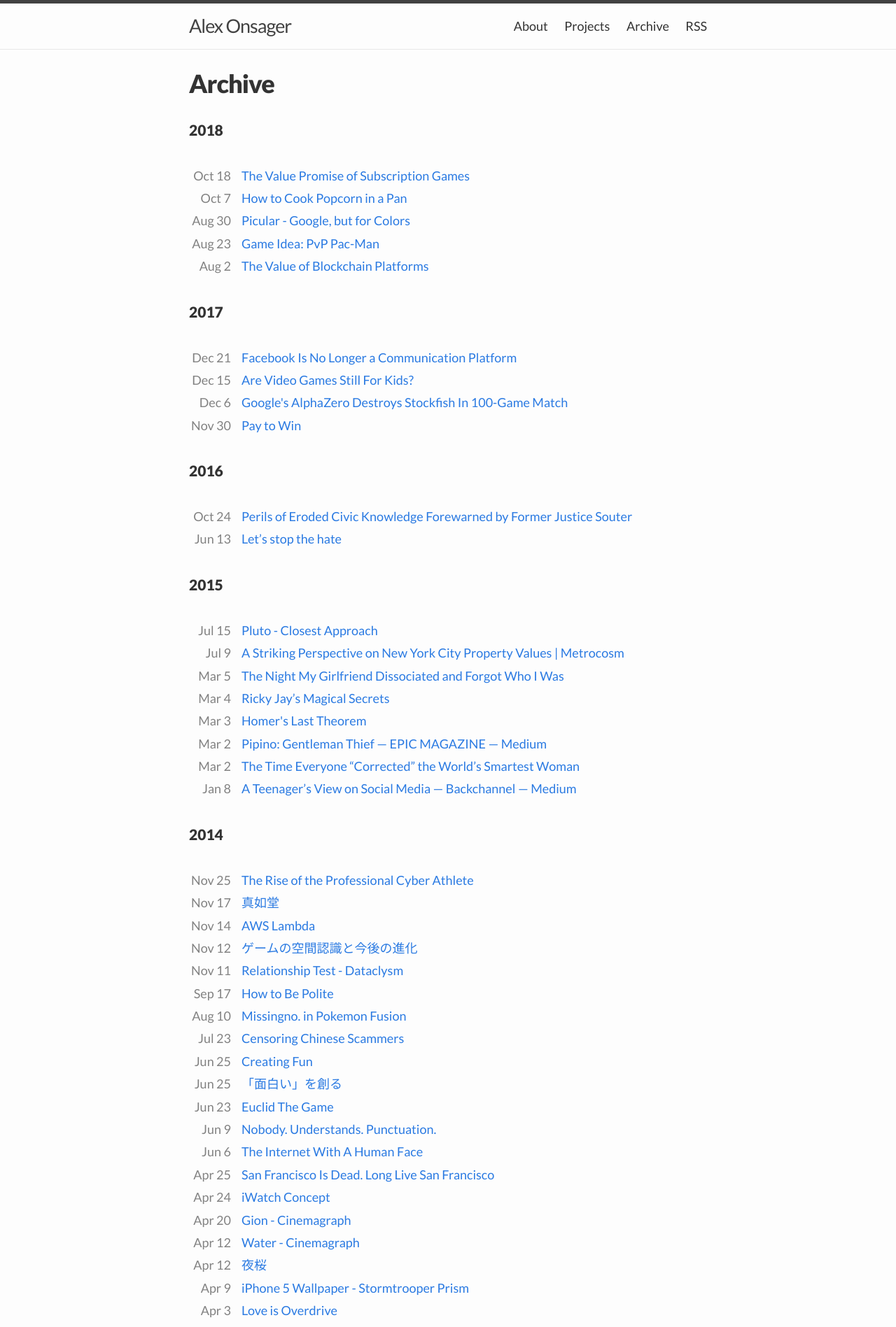
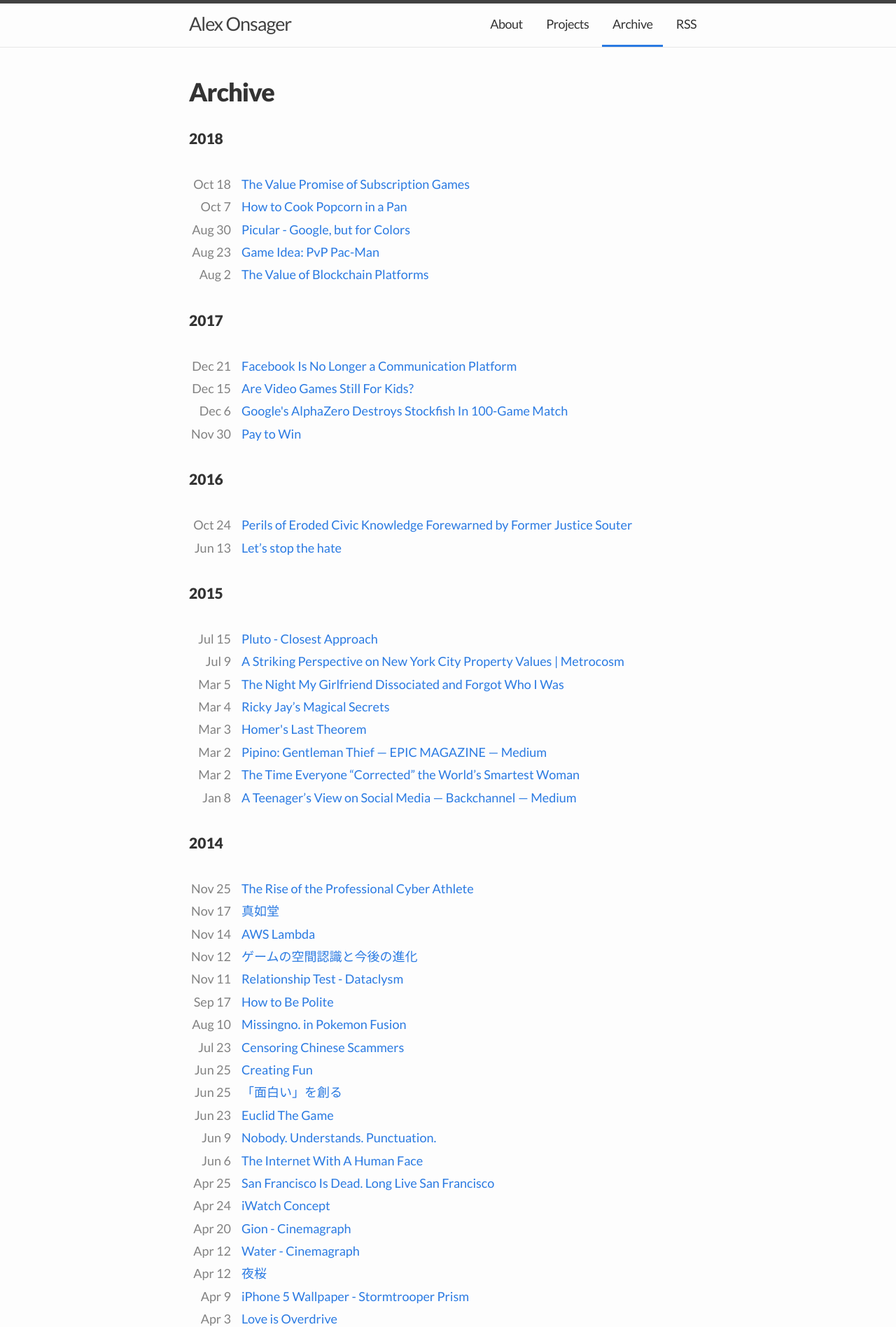
Before and after one commit to aonsager/aonsager.github.io, a Jekyll site: the page built from archive.md, in a window 1280 px wide. Shown: the top 1897 px of the page at 70% size. Built offline with Jekyll 4.4.1, drawn with Linux system fonts in a browser that asks for light colours.

Commit message:
style header

```diff
--- a/_includes/header.html
+++ b/_includes/header.html
@@ -19,9 +19,9 @@
         </label>
 
         <div class="trigger">
-          <a class="page-link" href="{{ "/about" | relative_url }}">About</a>
-          <a class="page-link" href="{{ "/projects" | relative_url }}">Projects</a>
-          <a class="page-link" href="{{ "/archive" | relative_url }}">Archive</a>
+          <a class="page-link{% if page.url == '/about/' %} active{% endif %}" href="{{ "/about" | relative_url }}">About</a>
+          <a class="page-link{% if page.url == '/projects/' %} active{% endif %}" href="{{ "/projects" | relative_url }}">Projects</a>
+          <a class="page-link{% if page.url == '/archive/' %} active{% endif %}" href="{{ "/archive" | relative_url }}">Archive</a>
           <a class="page-link" href="{{ "/feed.xml" | relative_url }}">RSS</a>
         </div>
       </nav>
--- a/_sass/minima/_layout.scss
+++ b/_sass/minima/_layout.scss
@@ -4,7 +4,8 @@
 .site-header {
   border-top: 5px solid $grey-color-dark;
   border-bottom: 1px solid $grey-color-light;
-  min-height: $spacing-unit * 1.865;
+  line-height: $base-line-height * $base-font-size * 1.2;
+  margin-bottom: $spacing-unit / 2;
 
   // Positioning context for the mobile navigation icon
   position: relative;
@@ -12,8 +13,9 @@
 
 .site-title {
   @include relative-font-size(1.5);
-  line-height: $base-line-height * $base-font-size * 2;
+  line-height: $base-line-height * $base-font-size * 1.2;
   letter-spacing: -1px;
+  margin-top: $spacing-unit / 3;
   margin-bottom: 0;
   float: left;
 
@@ -25,7 +27,6 @@
 
 .site-nav {
   float: right;
-  line-height: $base-line-height * $base-font-size * 2;
 
   .nav-trigger {
       display: none;
@@ -37,11 +38,16 @@
 
   .page-link {
     color: $text-color;
-    line-height: $base-line-height;
+    letter-spacing: -0.5px;
+    padding-top: $spacing-unit / 3;
+    padding-bottom: $spacing-unit / 3;
+    padding-left: $spacing-unit / 2;
+    padding-right: $spacing-unit / 2;
+    display: inline-block;
+    border-bottom: 3px solid $background-color;
 
-    // Gaps between nav items, but not on the last one
-    &:not(:last-child) {
-      margin-right: 20px;
+    &.active {
+      border-color: $brand-color;
     }
   }
 
```
